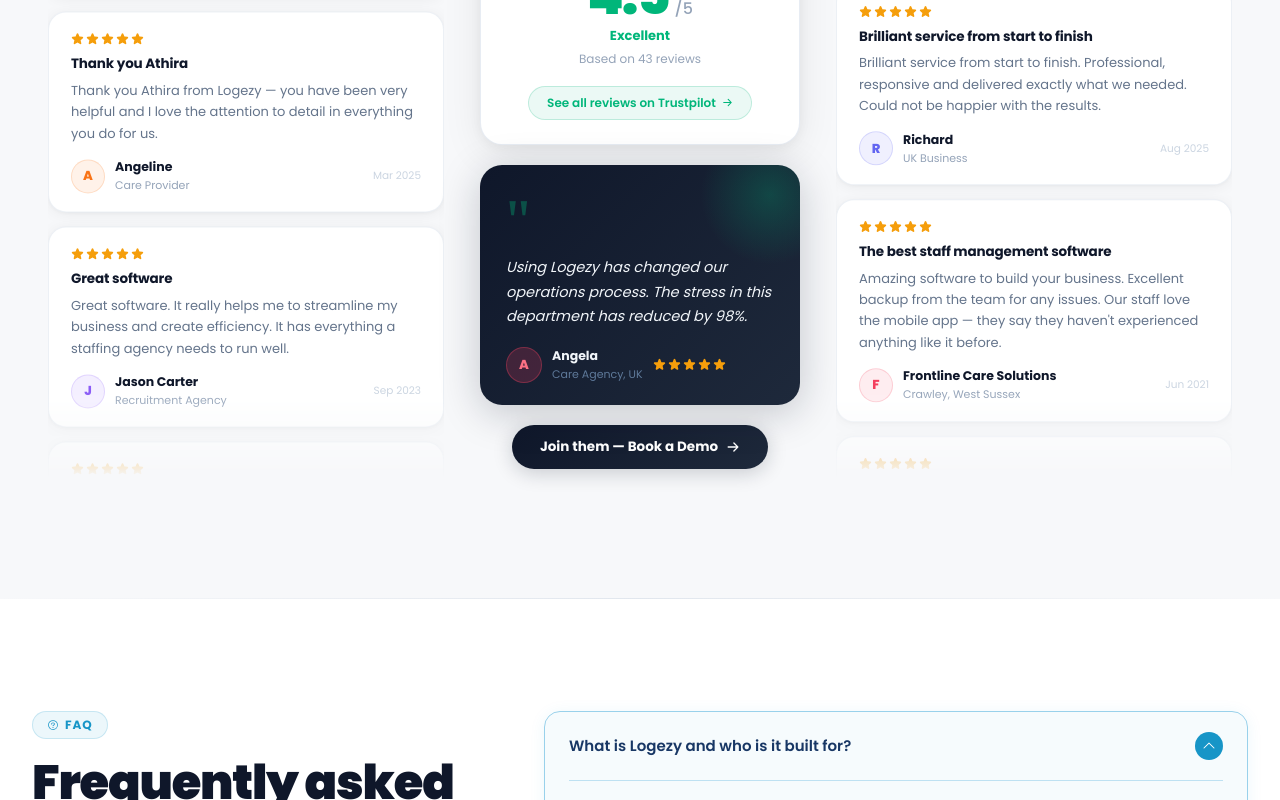
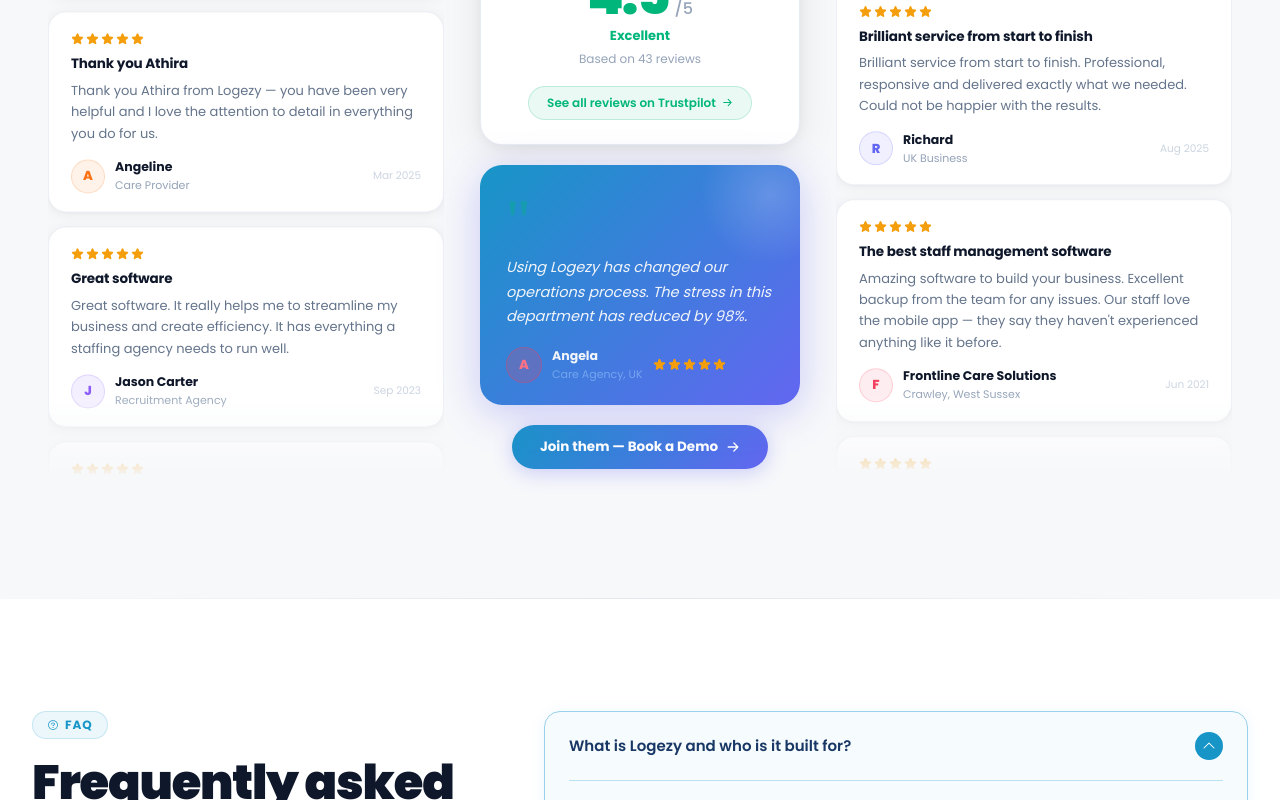
Before and after one commit to Athira95Logezy/logezy-website, a React (Vite) app: page / in a window 1280 px wide. Shown: the part 9240-10040 px from the top of the page. Built offline with nearby package versions, Linux system fonts and the light colour scheme.

Commit message:
Update quote card bg to Logezy brand gradient (blue→indigo)
Replace dark navy with linear-gradient(135deg, #1795C7, #6366F1)
on the featured quote card and Book a Demo button to match logo theme.

Co-Authored-By: Claude Sonnet 4.6 <noreply@anthropic.com>

```diff
--- a/src/components/Testimonials.tsx
+++ b/src/components/Testimonials.tsx
@@ -352,10 +352,10 @@ export default function Testimonials() {
             {/* featured quote card */}
             <div style={{
               width: '100%',
-              background: 'linear-gradient(135deg, #0F172A 0%, #1E293B 100%)',
+              background: 'linear-gradient(135deg, #1795C7 0%, #6366F1 100%)',
               borderRadius: 22,
               padding: '26px 26px 22px',
-              boxShadow: '0 8px 40px rgba(15,23,42,0.22)',
+              boxShadow: '0 8px 40px rgba(99,102,241,0.32)',
               position: 'relative',
               overflow: 'hidden',
             }}>
@@ -363,7 +363,7 @@ export default function Testimonials() {
               <div style={{
                 position: 'absolute', top: -40, right: -40,
                 width: 140, height: 140, borderRadius: '50%',
-                background: 'radial-gradient(circle, rgba(0,182,122,0.25) 0%, transparent 70%)',
+                background: 'radial-gradient(circle, rgba(255,255,255,0.18) 0%, transparent 70%)',
                 pointerEvents: 'none',
               }} />
 
@@ -408,9 +408,9 @@ export default function Testimonials() {
                 marginTop: 20,
                 display: 'inline-flex', alignItems: 'center', gap: 8,
                 padding: '12px 28px', borderRadius: 100, textDecoration: 'none',
-                background: 'linear-gradient(135deg, #0F172A 0%, #1E293B 100%)',
+                background: 'linear-gradient(135deg, #1795C7 0%, #6366F1 100%)',
                 color: '#fff', fontSize: 13.5, fontWeight: 700,
-                boxShadow: '0 4px 20px rgba(15,23,42,0.20)',
+                boxShadow: '0 4px 20px rgba(99,102,241,0.30)',
               }}
             >
               Join them — Book a Demo
```
